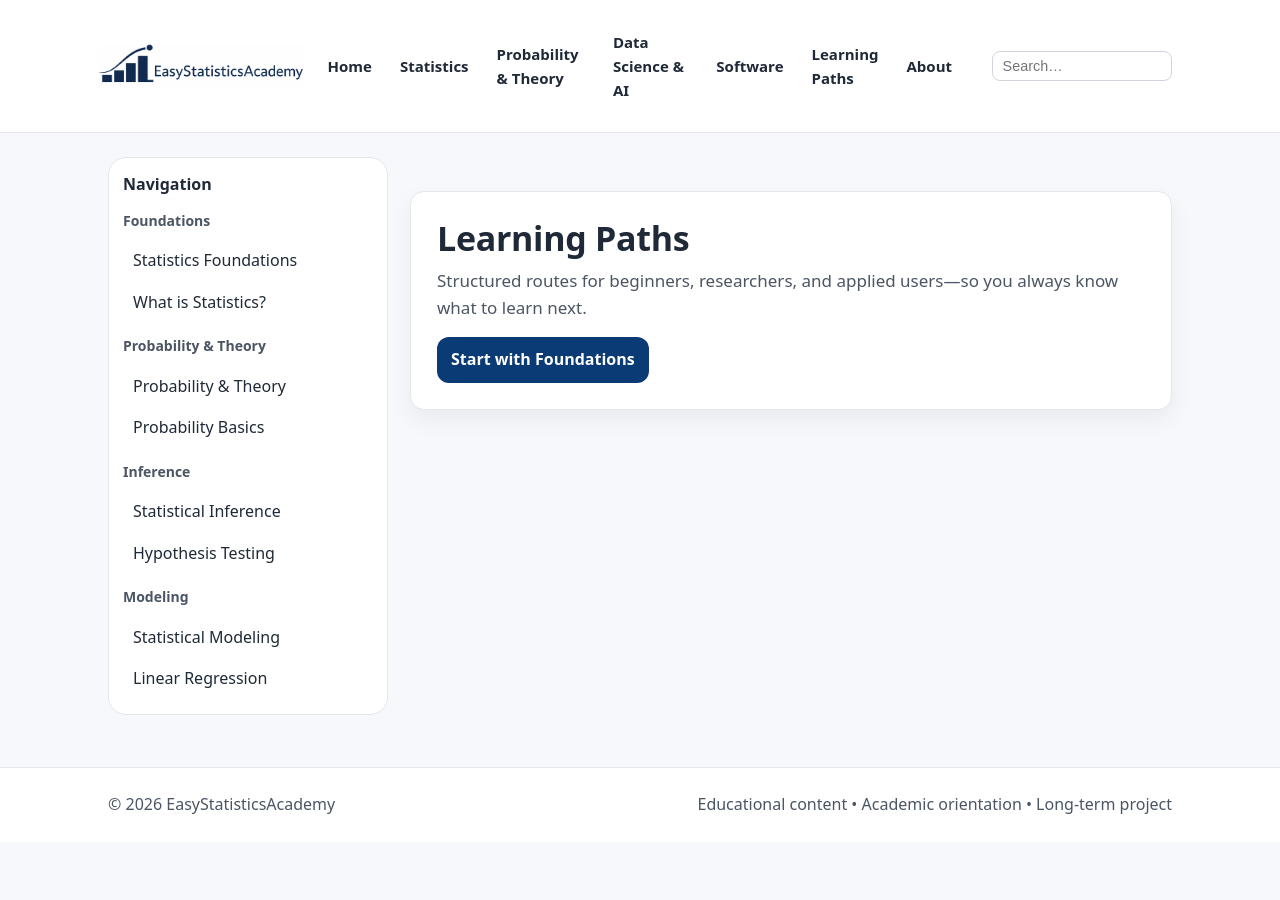
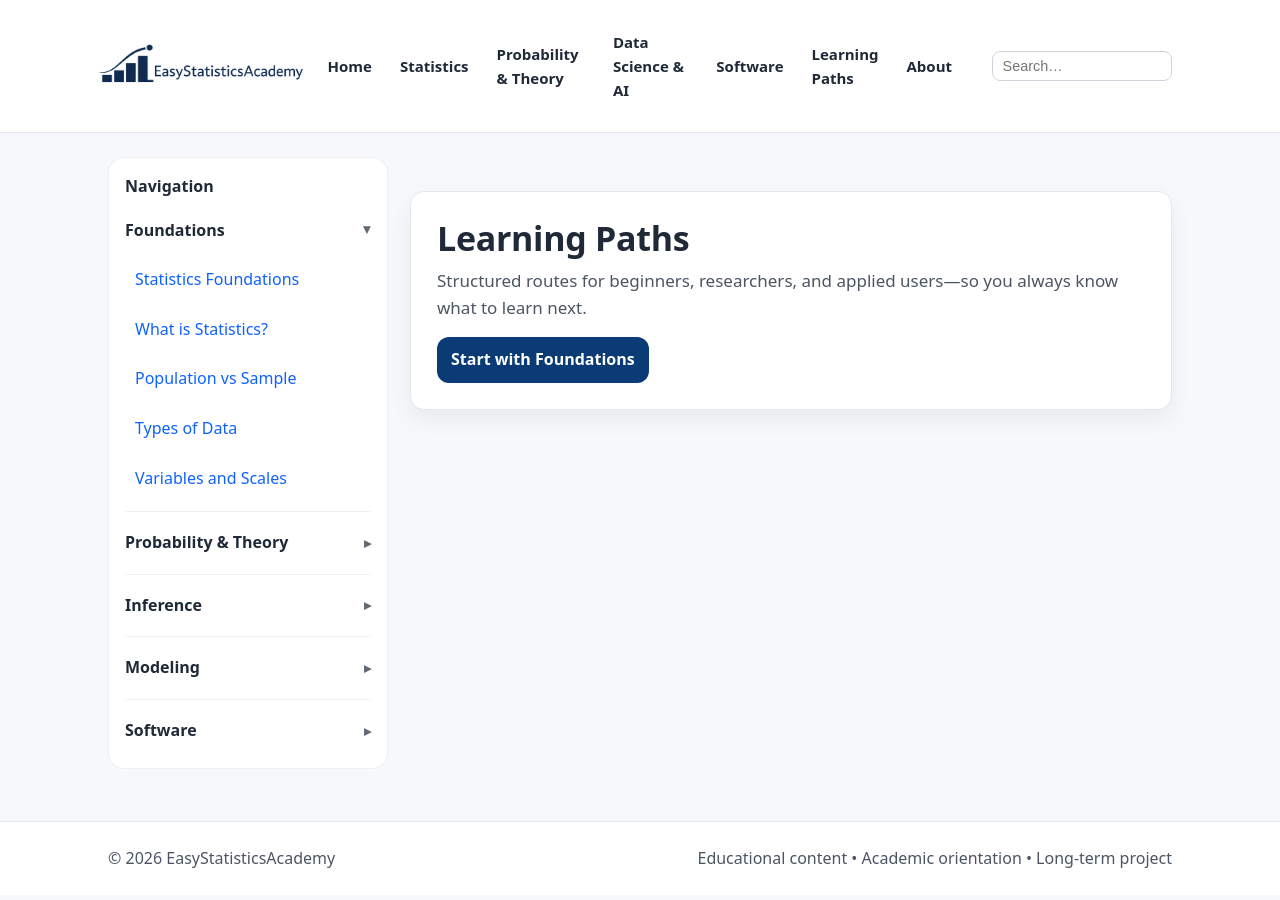
Before and after one commit to ammar-homaida-statistics/easystatisticsacademy, a Jekyll site: the page built from learning-paths/index.html, in a window 1280 px wide. Built offline with Jekyll 4.4.1, drawn with Linux system fonts in a browser that asks for light colours.

Commit message:
Make sidebar collapsible accordion

```diff
--- a/_includes/sidebar.html
+++ b/_includes/sidebar.html
@@ -1,20 +1,55 @@
 <aside class="sidebar">
-  <div class="sidebar-inner">
+  <div class="sidebar-card">
     <div class="sidebar-title">Navigation</div>
 
-    {% for group in site.data.navigation %}
-      <div class="sidebar-group">
-        <div class="sidebar-group-title">{{ group.section }}</div>
-        <ul class="sidebar-list">
-          {% for item in group.items %}
-            <li>
-              <a class="sidebar-link {% if page.url == item.url %}active{% endif %}" href="{{ item.url }}">
-                {{ item.title }}
-              </a>
-            </li>
-          {% endfor %}
-        </ul>
-      </div>
-    {% endfor %}
+    <details class="nav-group" open>
+      <summary>Foundations</summary>
+      <nav class="nav-list">
+        <a href="/foundations/">Statistics Foundations</a>
+        <a href="/foundations/what-is-statistics.html">What is Statistics?</a>
+        <a href="/foundations/population-vs-sample.html">Population vs Sample</a>
+        <a href="/foundations/types-of-data.html">Types of Data</a>
+        <a href="/foundations/variables-and-scales.html">Variables and Scales</a>
+      </nav>
+    </details>
+
+    <details class="nav-group">
+      <summary>Probability & Theory</summary>
+      <nav class="nav-list">
+        <a href="/probability/">Probability & Theory</a>
+        <a href="/probability/probability-basics.html">Probability Basics</a>
+        <a href="/probability/random-variables.html">Random Variables</a>
+        <a href="/probability/distributions.html">Distributions</a>
+      </nav>
+    </details>
+
+    <details class="nav-group">
+      <summary>Inference</summary>
+      <nav class="nav-list">
+        <a href="/inference/">Statistical Inference</a>
+        <a href="/inference/confidence-intervals.html">Confidence Intervals</a>
+        <a href="/inference/hypothesis-testing.html">Hypothesis Testing</a>
+      </nav>
+    </details>
+
+    <details class="nav-group">
+      <summary>Modeling</summary>
+      <nav class="nav-list">
+        <a href="/modeling/">Statistical Modeling</a>
+        <a href="/modeling/linear-regression.html">Linear Regression</a>
+      </nav>
+    </details>
+
+    <details class="nav-group">
+      <summary>Software</summary>
+      <nav class="nav-list">
+        <a href="/software/">Software</a>
+        <a href="/software/spss.html">SPSS</a>
+        <a href="/software/r.html">R</a>
+        <a href="/software/python.html">Python</a>
+        <a href="/software/excel.html">Excel</a>
+      </nav>
+    </details>
+
   </div>
 </aside>
--- a/css/style.css
+++ b/css/style.css
@@ -347,3 +347,72 @@ a:hover{ text-decoration: underline; }
     position: static;
   }
 }
+
+/* Sidebar accordion */
+.sidebar-card {
+  border: 1px solid rgba(0,0,0,0.06);
+  border-radius: 16px;
+  background: #fff;
+  padding: 16px;
+}
+
+.sidebar-title {
+  font-weight: 800;
+  margin-bottom: 10px;
+}
+
+.nav-group {
+  border-top: 1px solid rgba(0,0,0,0.06);
+  padding-top: 10px;
+  margin-top: 10px;
+}
+
+.nav-group:first-of-type {
+  border-top: none;
+  padding-top: 0;
+  margin-top: 0;
+}
+
+.nav-group summary {
+  cursor: pointer;
+  font-weight: 700;
+  list-style: none;
+  display: flex;
+  align-items: center;
+  justify-content: space-between;
+  gap: 12px;
+  padding: 8px 0;
+}
+
+/* hide default marker (Chrome) */
+.nav-group summary::-webkit-details-marker {
+  display: none;
+}
+
+/* custom arrow */
+.nav-group summary::after {
+  content: "▸";
+  font-size: 14px;
+  opacity: 0.7;
+  transition: transform 0.15s ease;
+}
+
+.nav-group[open] summary::after {
+  transform: rotate(90deg);
+}
+
+.nav-list {
+  display: grid;
+  gap: 8px;
+  padding: 8px 0 2px 0;
+}
+
+.nav-list a {
+  text-decoration: none;
+  padding: 8px 10px;
+  border-radius: 10px;
+}
+
+.nav-list a:hover {
+  background: rgba(0,0,0,0.04);
+}
```
